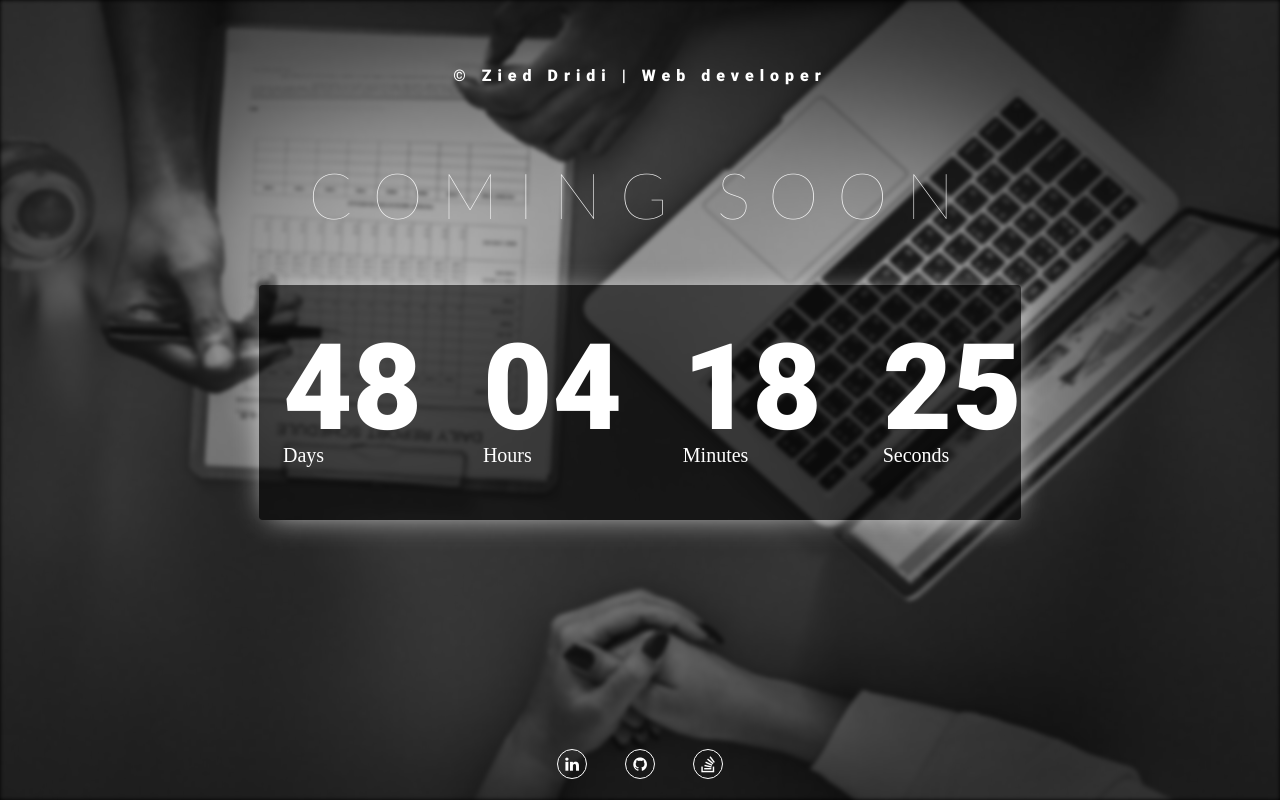
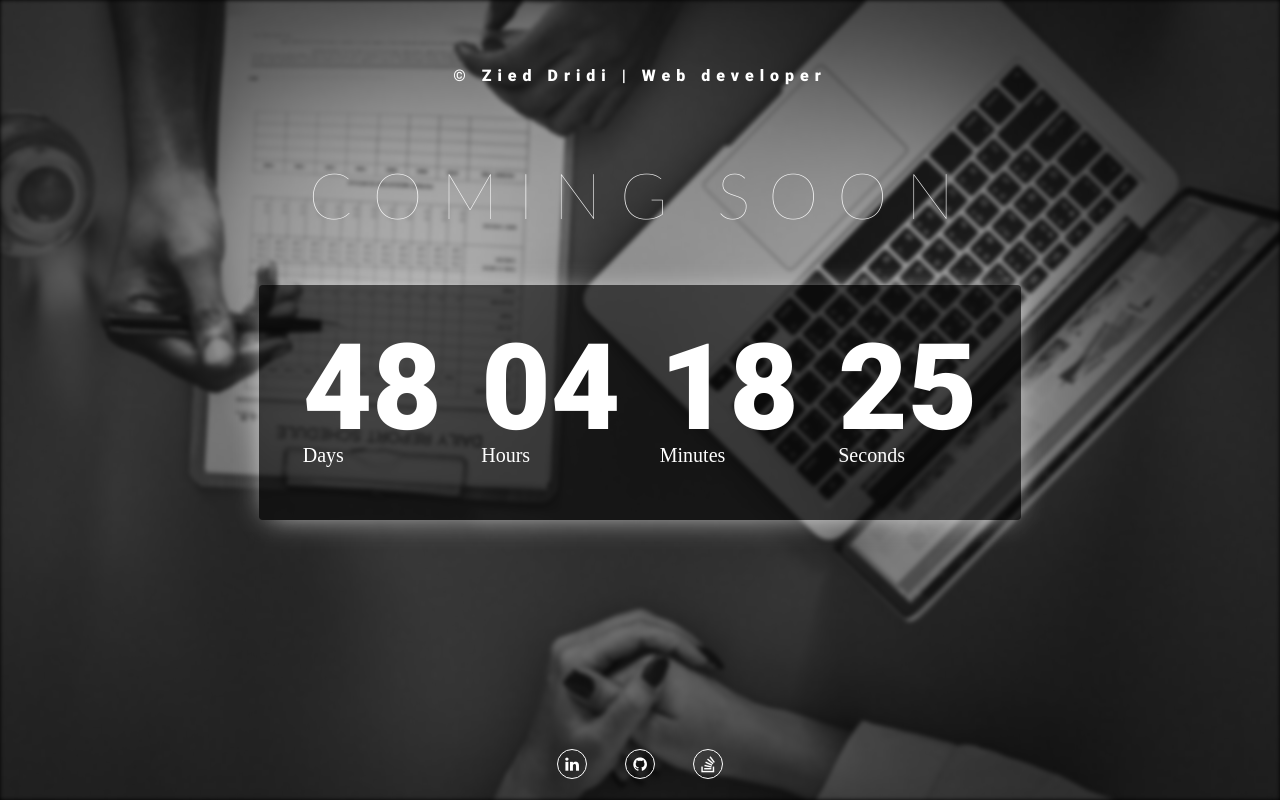
Before and after one commit to zDridi/zDridi.github.io, a plain HTML site: page index.html in a window 1280 px wide. Drawn offline with nearby package versions, Linux system fonts and the light colour scheme.

Commit message:
7 eme commit : ajout de la propriété object-fit pour anuler l'effet Stretch sur les images du Background

```diff
--- a/styles/main.css
+++ b/styles/main.css
@@ -137,6 +137,7 @@ body {
   opacity: 0;
   z-index: 0;
   display: block;
+  object-fit: cover;
 
   /* blur effect + black and white filter */
   filter: blur(2px) grayscale(1);
@@ -287,7 +288,7 @@ body {
 	}
 
 	.countdown-item {
-		width: 28%;
+		/* width: 28%; */
 		display: flex;
 		flex-flow: column wrap;
     align-self: center;
```
